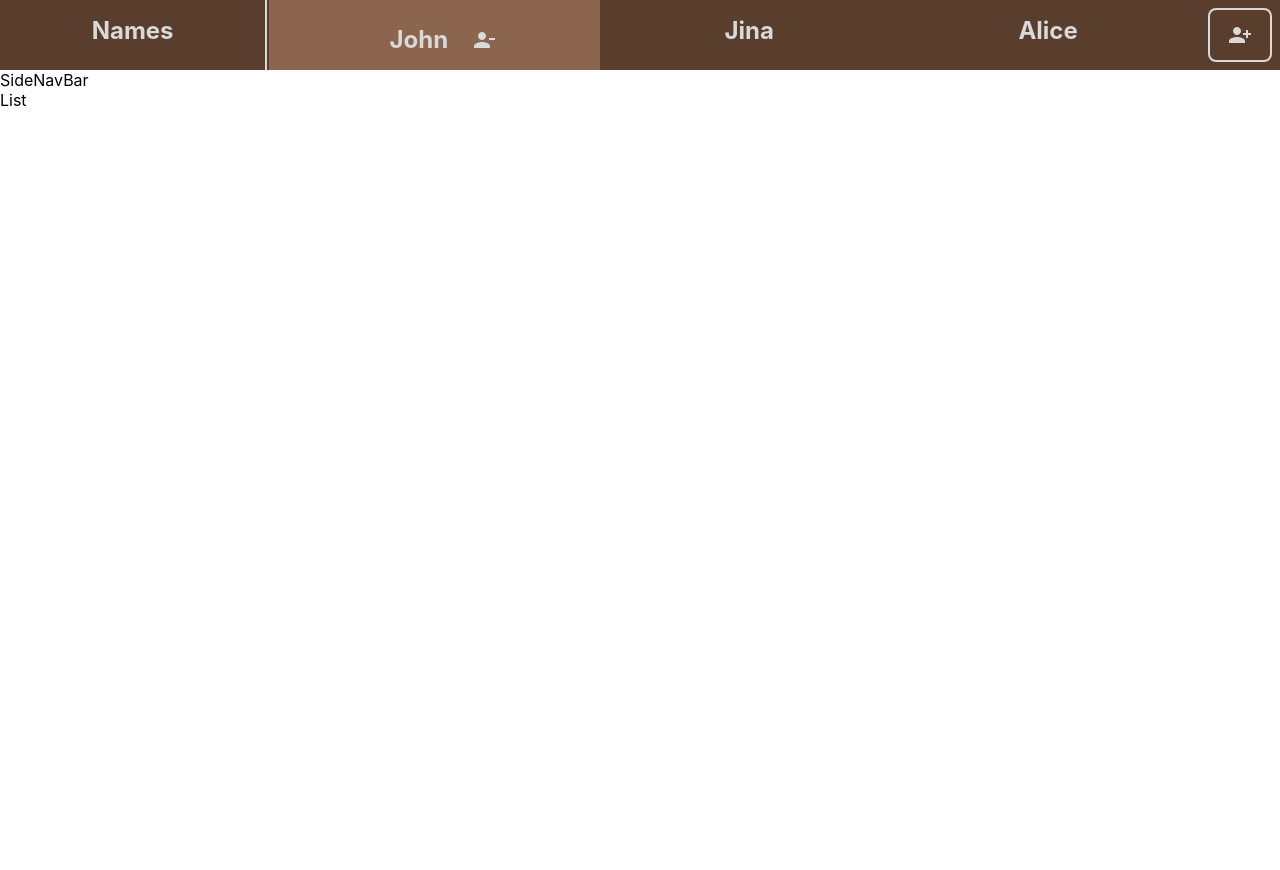
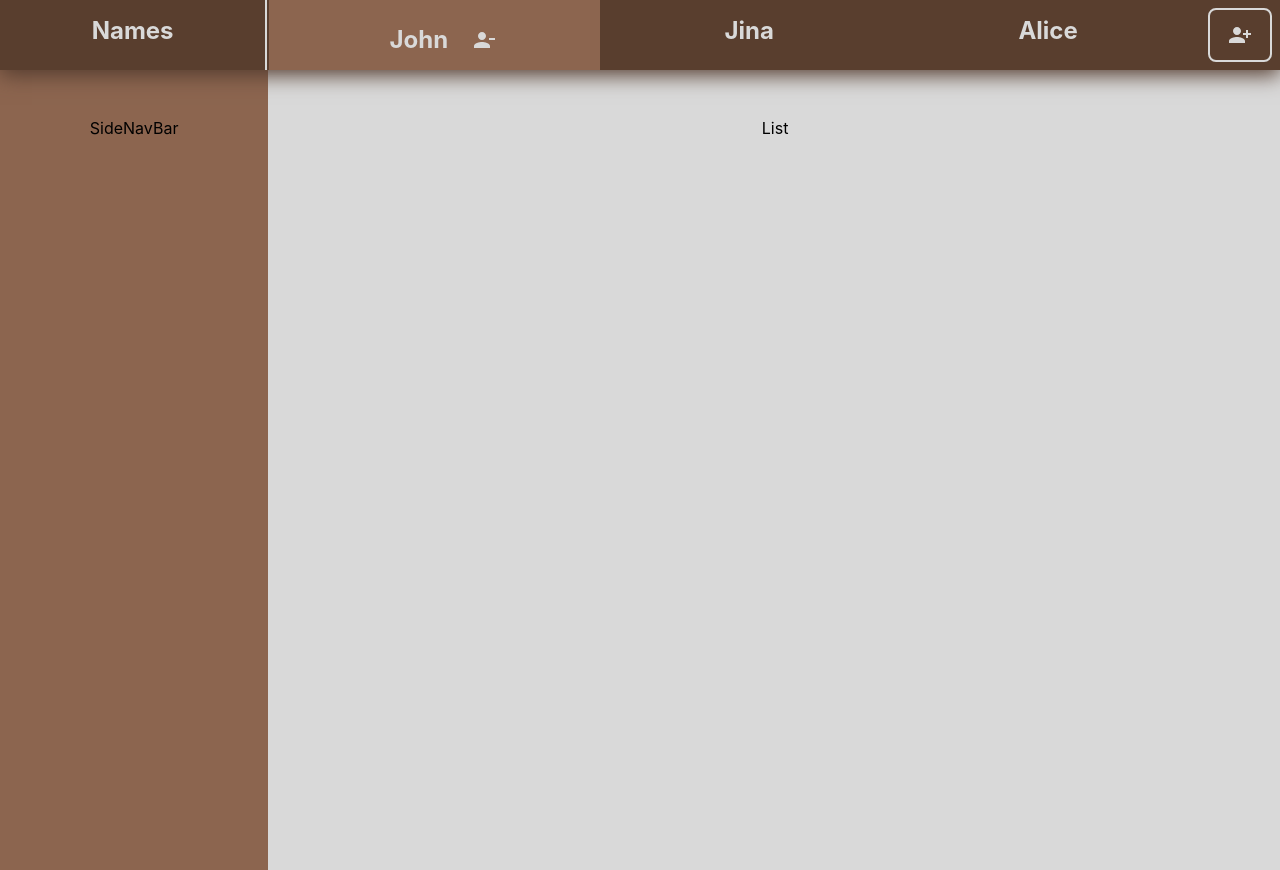
Before and after one commit to amroahmed90/to_do_list, a React (Create React App) app: page / in a window 1280 px wide. Before the commit the page ends 800 px from the top, so only its background shows below. Built offline with nearby package versions, Linux system fonts and the light colour scheme.

Commit message:
styling: build sideBarNav & List components; and style them

```diff
--- a/src/App.tsx
+++ b/src/App.tsx
@@ -1,14 +1,12 @@
 import React from "react";
 import NavBar from "./components/NavBar/NavBar";
-import SideNavBar from "./components/SideNaveBar";
-import List from "./components/List";
+import MainPage from "./components/MainPage/MainPage";
 
 function App() {
   return (
     <div className="App">
       <NavBar />
-      <SideNavBar />
-      <List />
+      <MainPage />
     </div>
   );
 }
--- a/src/components/List.tsx
+++ /dev/null
@@ -1,7 +0,0 @@
-import React from "react";
-
-const List = () => {
-  return <div>List</div>;
-};
-
-export default List;
--- /dev/null
+++ b/src/components/MainPage/List/List.tsx
@@ -0,0 +1,30 @@
+import React from "react";
+import { Box } from "@mui/material";
+import { makeStyles } from "tss-react/mui";
+import { customTheme } from "../../../customTheme/theme";
+
+// styles
+const useStyles = makeStyles()(() => ({
+  list: {
+    backgroundColor: customTheme.palette.background.activeTab,
+    flex: 11.2,
+    paddingInline: "5vw",
+    paddingBlock: customTheme.padding.larger,
+    "&::after": {
+      content: `""`,
+      display: "block",
+      flex: 0.5,
+      padding: customTheme.padding.small,
+      margin: customTheme.padding.small,
+    },
+  },
+}));
+
+const List = () => {
+  // classes
+  const { classes } = useStyles();
+
+  return <Box className={classes.list}>List</Box>;
+};
+
+export default List;
--- /dev/null
+++ b/src/components/MainPage/MainPage.tsx
@@ -0,0 +1,24 @@
+import React from "react";
+import { Box } from "@mui/material";
+import { makeStyles } from "tss-react/mui";
+import List from "./List/List";
+import SideNavBar from "./SideNavBar/SideNaveBar";
+
+const useStyles = makeStyles()(() => ({
+  mainPageContainer: {
+    textAlign: "center",
+    display: "flex",
+    justifyContent: "space-between",
+  },
+}));
+
+export default function MainPage() {
+  const { classes } = useStyles();
+
+  return (
+    <Box className={classes.mainPageContainer}>
+      <SideNavBar />
+      <List />
+    </Box>
+  );
+}
--- /dev/null
+++ b/src/components/MainPage/SideNavBar/SideNaveBar.tsx
@@ -0,0 +1,25 @@
+import React from "react";
+import { Box } from "@mui/material";
+import { makeStyles } from "tss-react/mui";
+import { customTheme } from "../../../customTheme/theme";
+
+// styles
+const useStyles = makeStyles()(() => ({
+  sideNavBar: {
+    boxSizing: "border-box",
+    borderRight: `2px solid ${customTheme.palette.background.activeTab}`,
+    backgroundColor: customTheme.palette.background.sidebar,
+    paddingInline: customTheme.padding.medium,
+    paddingBlock: customTheme.padding.larger,
+    flex: 3,
+    height: "100vh",
+  },
+}));
+const SideNavBar = () => {
+  // classes
+  const { classes } = useStyles();
+
+  return <Box className={classes.sideNavBar}>SideNavBar</Box>;
+};
+
+export default SideNavBar;
--- a/src/components/NavBar/Names/NameItem.tsx
+++ b/src/components/NavBar/Names/NameItem.tsx
@@ -1,7 +1,7 @@
 import React from "react";
 import Box from "@mui/system/Box";
 import PersonRemoveIcon from "@mui/icons-material/PersonRemove";
-import { Typography } from "@mui/material";
+import { darken, Typography } from "@mui/material";
 import { makeStyles } from "tss-react/mui";
 import { customTheme } from "../../../customTheme/theme";
 import { usePersonsLists } from "../../../contexts/PeoplesListsContext";
@@ -21,13 +21,14 @@ const useStyles = makeStyles()(() => ({
     userSelect: "none",
     borderInline: `2px solid ${customTheme.palette.background.navbar}`,
     "&:hover": {
-      backgroundColor: customTheme.palette.background.sidebar,
+      backgroundColor: darken(customTheme.palette.background.sidebar, 0.2),
     },
   },
   activeTab: {
     backgroundColor: customTheme.palette.background.sidebar,
     padding: `-${customTheme.padding.medium}`,
     "&:hover": {
+      backgroundColor: customTheme.palette.background.sidebar,
       cursor: "default",
     },
   },
--- a/src/components/NavBar/NavBar.tsx
+++ b/src/components/NavBar/NavBar.tsx
@@ -5,6 +5,7 @@ import { customTheme } from "../../customTheme/theme";
 import PersonsHeader from "./Persons/PersonsHeader";
 import AddPerson from "./AddPerson/AddPerson";
 import Names from "./Names/Names";
+import { darken } from "@mui/system";
 
 const useStyles = makeStyles()(() => ({
   navBar: {
@@ -15,6 +16,9 @@ const useStyles = makeStyles()(() => ({
     color: customTheme.fontColor.light,
     display: "flex",
     justifyContent: "space-between",
+    boxShadow: `0 5px 20px 0 ${darken(customTheme.palette.background.sidebar, 0.4)}`,
+    position: "relative",
+    zIndex: 2,
   },
 }));
 
--- a/src/components/SideNaveBar.tsx
+++ /dev/null
@@ -1,7 +0,0 @@
-import React from "react";
-
-const SideNavBar = () => {
-  return <div>SideNavBar</div>;
-};
-
-export default SideNavBar;
```
